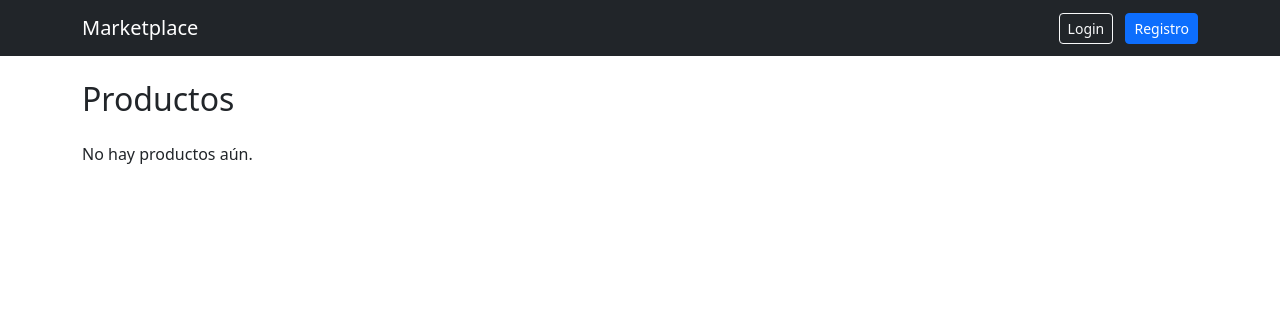
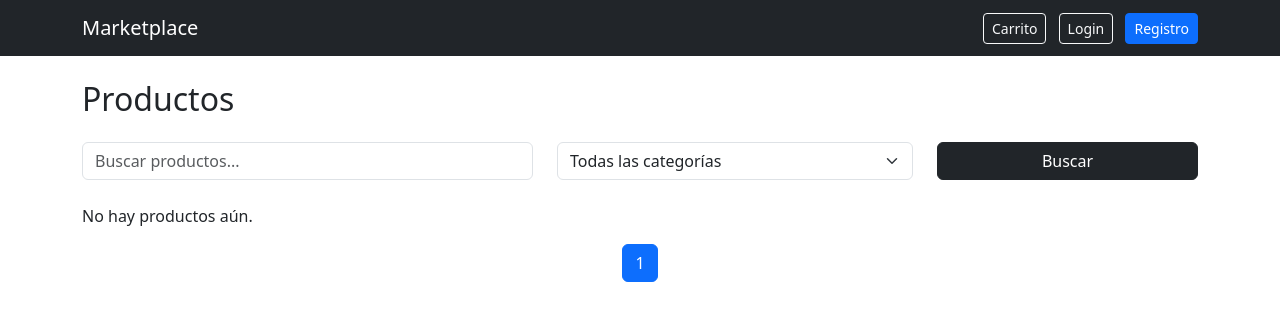
Before and after one commit to paploxd-svg/marketplace_main_2026, a Django app: page / in a window 1280 px wide. Shown: the top 321 px of the page. Run offline with Django 5.2, Linux system fonts and the light colour scheme; data comes from the database, SQL or seed files in the repository; tables that the repository leaves empty hold one stand-in row (values such as "Sample post").

Commit message:
agregamos el nuevo sprint 5 donde y6a se cve todo profesional

```diff
--- a/store/templates/store/base.html
+++ b/store/templates/store/base.html
@@ -13,7 +13,15 @@
   <div class="container">
     <a class="navbar-brand" href="/">Marketplace</a>
 
+
     <div>
+      <a href="{% url 'cart_detail' %}"
+        class="btn btn-outline-light btn-sm me-2">
+           Carrito
+      </a>
+      {% if user.is_authenticated and user.is_seller %}
+        <a href="{% url 'dashboard' %}" class="btn btn-warning btn-sm me-2">Dashboard</a>
+      {% endif %}
       {% if user.is_authenticated %}
         <span class="text-white me-3">Hola {{ user.username }}</span>
         <a href="{% url 'logout' %}" class="btn btn-outline-light btn-sm">Logout</a>
--- a/store/templates/store/home.html
+++ b/store/templates/store/home.html
@@ -3,6 +3,38 @@
 {% block content %}
 
 <h2 class="mb-4">Productos</h2>
+
+<form method="GET" class="row mb-4">
+
+    <div class="col-md-5">
+        <input type="text"
+               name="q"
+               class="form-control"
+               placeholder="Buscar productos...">
+    </div>
+
+    <div class="col-md-4">
+        <select name="category"
+                class="form-select">
+
+            <option value="">Todas las categorías</option>
+
+            {% for category in categories %}
+                <option value="{{ category.id }}">
+                    {{ category.name }}
+                </option>
+            {% endfor %}
+
+        </select>
+    </div>
+
+    <div class="col-md-3">
+        <button class="btn btn-dark w-100">
+            Buscar
+        </button>
+    </div>
+
+</form>
 
 <div class="row">
     {% for product in products %}
@@ -45,4 +77,36 @@
     {% endfor %}
 </div>
 
+<nav>
+
+<ul class="pagination justify-content-center">
+
+    {% if page_obj.has_previous %}
+        <li class="page-item">
+            <a class="page-link"
+               href="?page={{ page_obj.previous_page_number }}">
+                Anterior
+            </a>
+        </li>
+    {% endif %}
+
+    <li class="page-item active">
+        <span class="page-link">
+            {{ page_obj.number }}
+        </span>
+    </li>
+
+    {% if page_obj.has_next %}
+        <li class="page-item">
+            <a class="page-link"
+               href="?page={{ page_obj.next_page_number }}">
+                Siguiente
+            </a>
+        </li>
+    {% endif %}
+
+</ul>
+
+</nav>
+
 {% endblock %}
--- a/store/views.py
+++ b/store/views.py
@@ -1,16 +1,57 @@
 from django.shortcuts import render, redirect, get_object_or_404
 from django.contrib.auth import login, authenticate, logout
 from django.contrib.auth.decorators import login_required
+from django.core.paginator import Paginator
+from django.db.models import Q
 from django.http import HttpResponseForbidden
 from .forms import ProductForm
 from .forms import RegisterForm
 from .models import Product
-from .models import Cart, CartItem
-
+from .models import Cart, CartItem, Category
 
 def home(request):
-    products = Product.objects.select_related('owner').prefetch_related('categories').all()
-    return render(request, 'store/home.html', {'products': products})
+
+    query = request.GET.get('q')
+    category_id = request.GET.get('category')
+
+    products = Product.objects.select_related(
+        'owner'
+    ).prefetch_related(
+        'categories'
+    ).all()
+
+    # =========================
+    # 🔎 Busqueda
+    # =========================
+    if query:
+        products = products.filter(
+            Q(name__icontains=query) |
+            Q(description__icontains=query)
+        )
+
+    # =========================
+    # 🏷️ Filtro categoria
+    # =========================
+    if category_id:
+        products = products.filter(
+            categories__id=category_id
+        )
+
+    # =========================
+    # 📄 Paginacion
+    # =========================
+    paginator = Paginator(products, 6)
+
+    page_number = request.GET.get('page')
+
+    page_obj = paginator.get_page(page_number)
+
+    categories = Category.objects.all()
+
+    return render(request, 'store/home.html', {
+        'page_obj': page_obj,
+        'categories': categories
+    })
 
 
 def register(request):
@@ -57,7 +98,6 @@ def dashboard(request):
     return render(request, 'store/dashboard.html', {
         'products': products
     })
-
 
 # =========================
 # ➕ Crear producto
@@ -122,9 +162,11 @@ def product_delete(request, pk):
 # =========================
 @login_required
 def cart_detail(request):
-    cart = Cart.objects.get(user=request.user)
+    cart, created = Cart.objects.get_or_create(
+        user=request.user
+    )
 
-    return render(request, 'marketplace/cart_detail.html', {
+    return render(request, 'store/cart_detail.html', {
         'cart': cart
     })
 
@@ -134,7 +176,9 @@ def cart_detail(request):
 # =========================
 @login_required
 def add_to_cart(request, product_id):
-    cart = Cart.objects.get(user=request.user)
+    cart, created = Cart.objects.get_or_create(
+            user=request.user
+        )
 
     product = get_object_or_404(Product, id=product_id)
 
```
